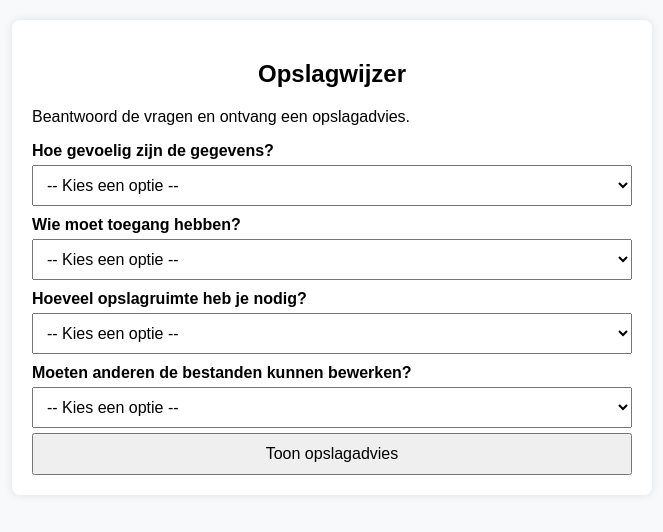
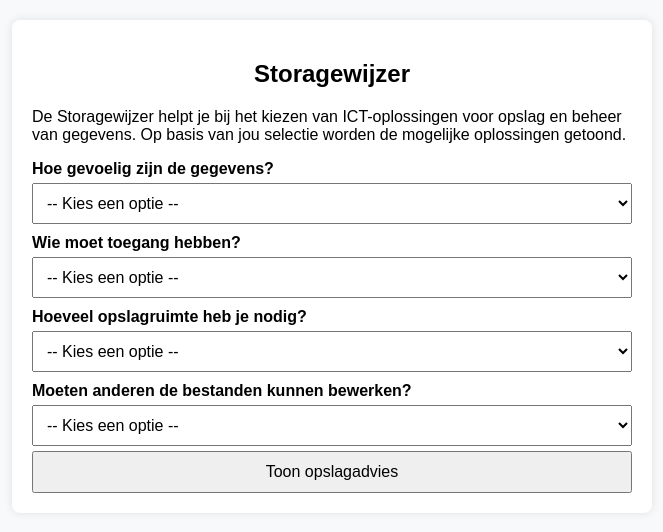
Before and after one commit to miero-ZR/test2, a plain HTML site: page index.html in a window 1280 px wide. Shown: the whole page, without its empty margins (308-971 px from the left). Drawn offline with Linux system fonts and the light colour scheme.

Commit message:
Update index.html

```diff
--- a/index.html
+++ b/index.html
@@ -7,8 +7,9 @@
     <title>Opslagwijzer</title>
     <link rel="stylesheet" href="styles.css"> <!-- Verwijzing naar CSS --> </head> <body>
     <div class="container">
-        <h2>Opslagwijzer</h2>
-        <p>Beantwoord de vragen en ontvang een opslagadvies.</p>
+        <h2>Storagewijzer</h2>
+        <p>De Storagewijzer helpt je bij het kiezen van ICT-oplossingen voor opslag en beheer van gegevens.
+Op basis van jou selectie worden de mogelijke oplossingen getoond.</p>
 
         <label for="gevoeligheid">Hoe gevoelig zijn de gegevens?</label>
         <select id="gevoeligheid">
```
